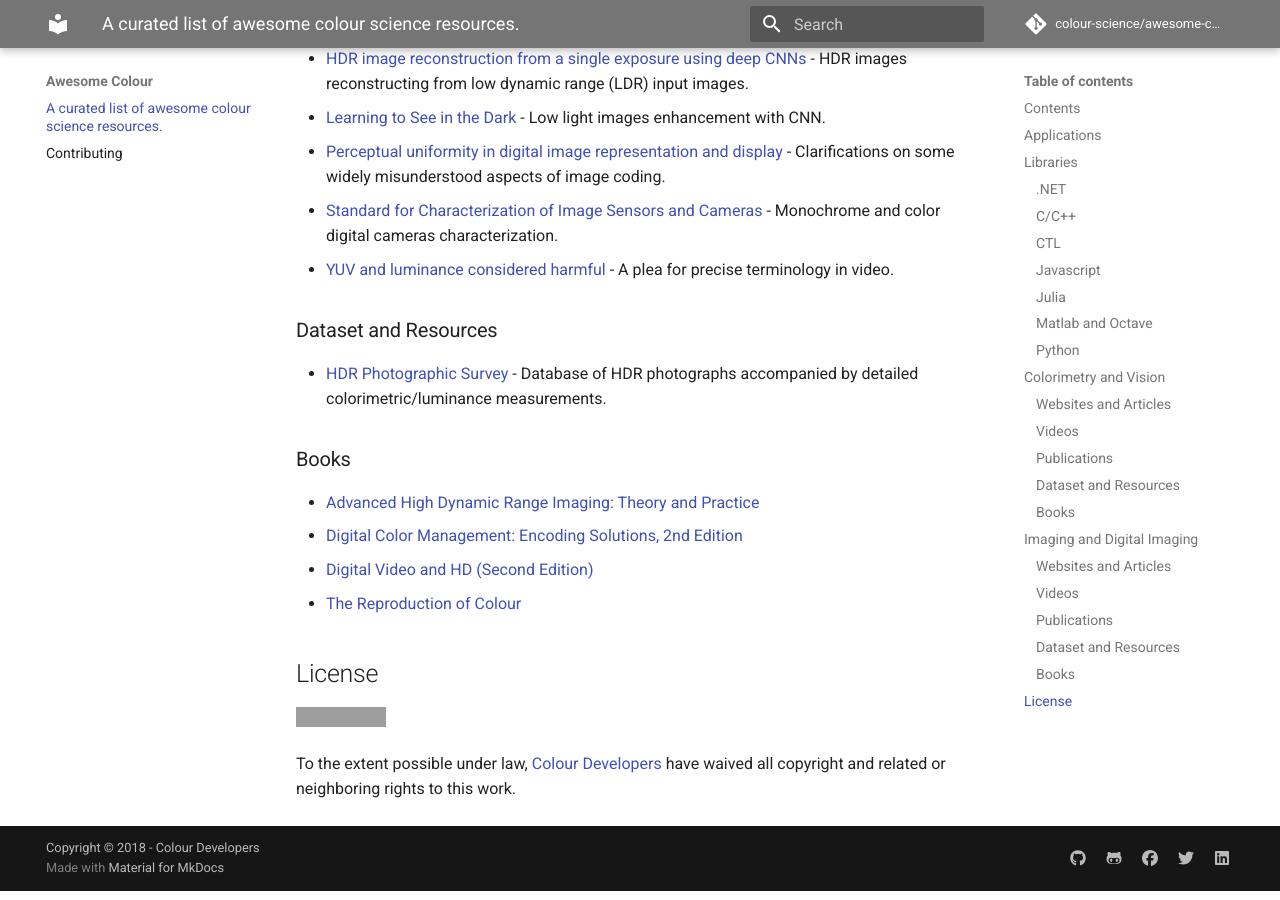
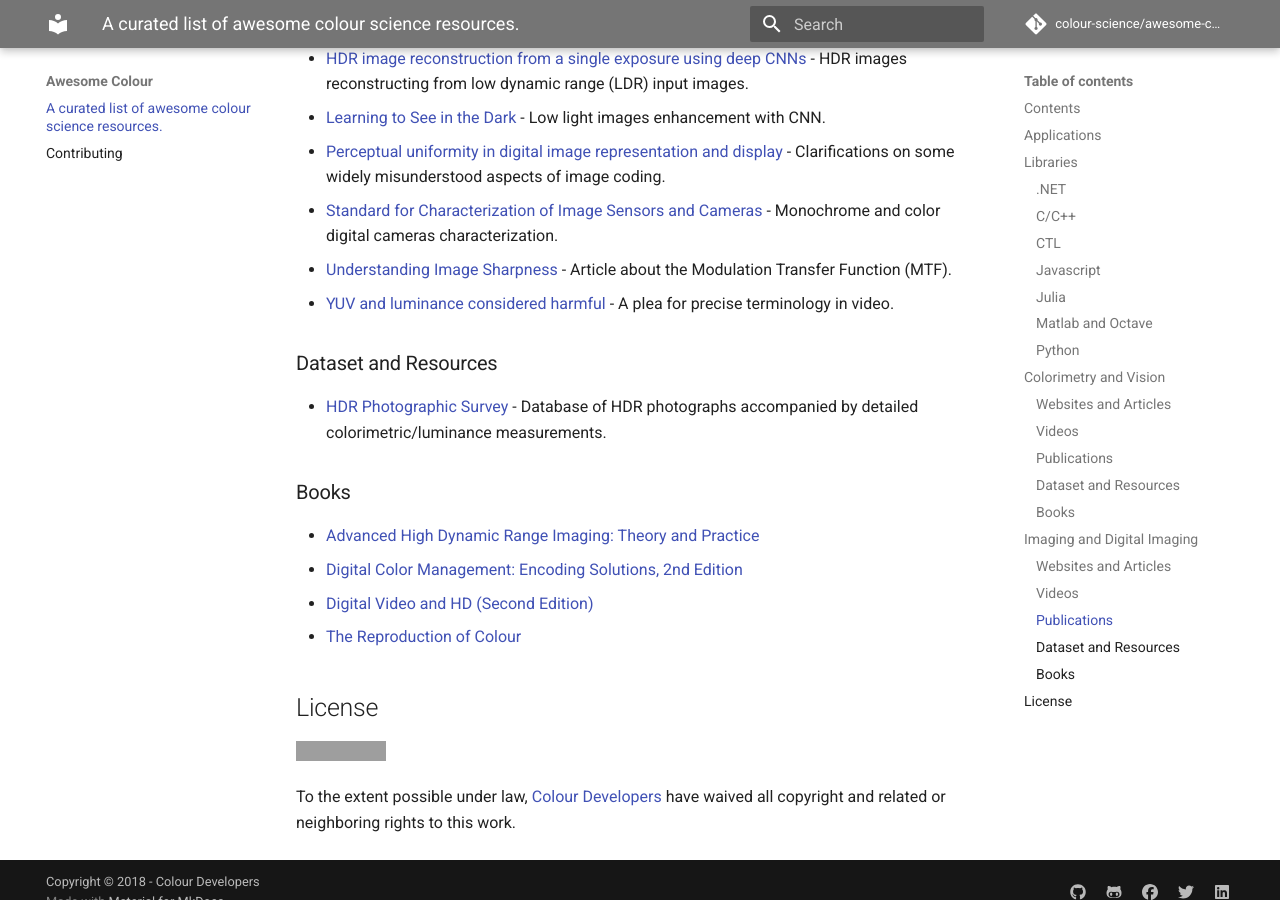
Before and after one commit to colour-science/awesome-colour, an MkDocs documentation site: the page built from docs/index.md, in a window 1280 px wide and 900 px high, scrolled down 4387 px. Built offline with MkDocs 1.6.1 and Material for MkDocs 9.7.7, drawn with Linux system fonts in a browser that asks for light colours; comment, search, counter and statistics services are not loaded; old or Windows-style settings are respelled for this version of MkDocs; grey boxes are pictures that could not be loaded.

Commit message:
Add "Understanding Image Sharpness".

```diff
--- a/docs/index.md
+++ b/docs/index.md
@@ -154,6 +154,7 @@ Inspired by the __[awesome](https://github.com/sindresorhus/awesome)__ list. Ple
 - [Learning to See in the Dark](http://web.engr.illinois.edu/~cchen156/SID.html) - Low light images enhancement with CNN.
 - [Perceptual uniformity in digital image representation and display](https://pdfs.semanticscholar.org/9a86/b2863e0872d405dc69dd0b96621d82be088f.pdf) - Clarifications on some widely misunderstood aspects of image coding.
 - [Standard for Characterization of Image Sensors and Cameras](http://www.emva.org/wp-content/uploads/EMVA1288-3.1a.pdf) - Monochrome and color digital cameras characterization.
+- [Understanding Image Sharpness](http://www.normankoren.com/Tutorials/MTF.html) - Article about the Modulation Transfer Function (MTF).
 - [YUV and luminance considered harmful](http://poynton.ca/PDFs/YUV_and_luminance_harmful.pdf) - A plea for precise terminology in video.
 
 
```
Also changed, not shown: readme.md (+1 -0 lines).
